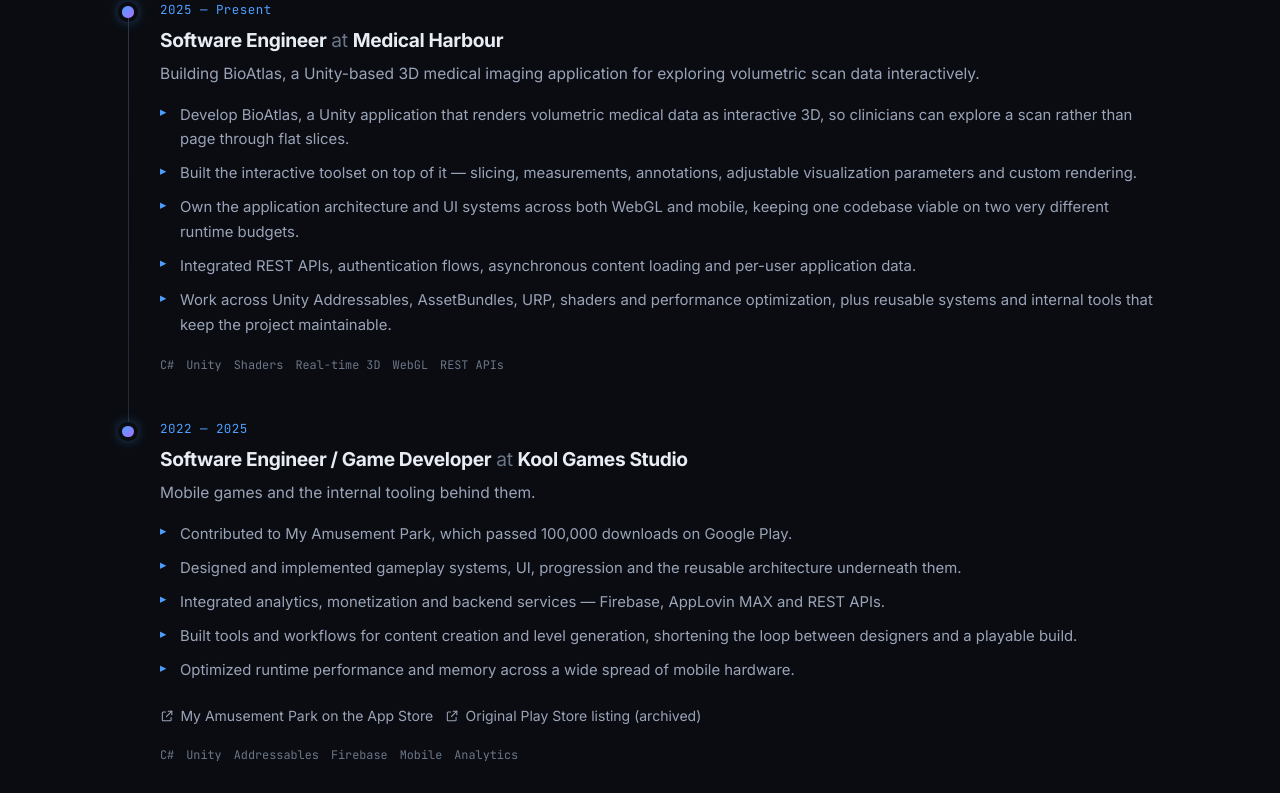
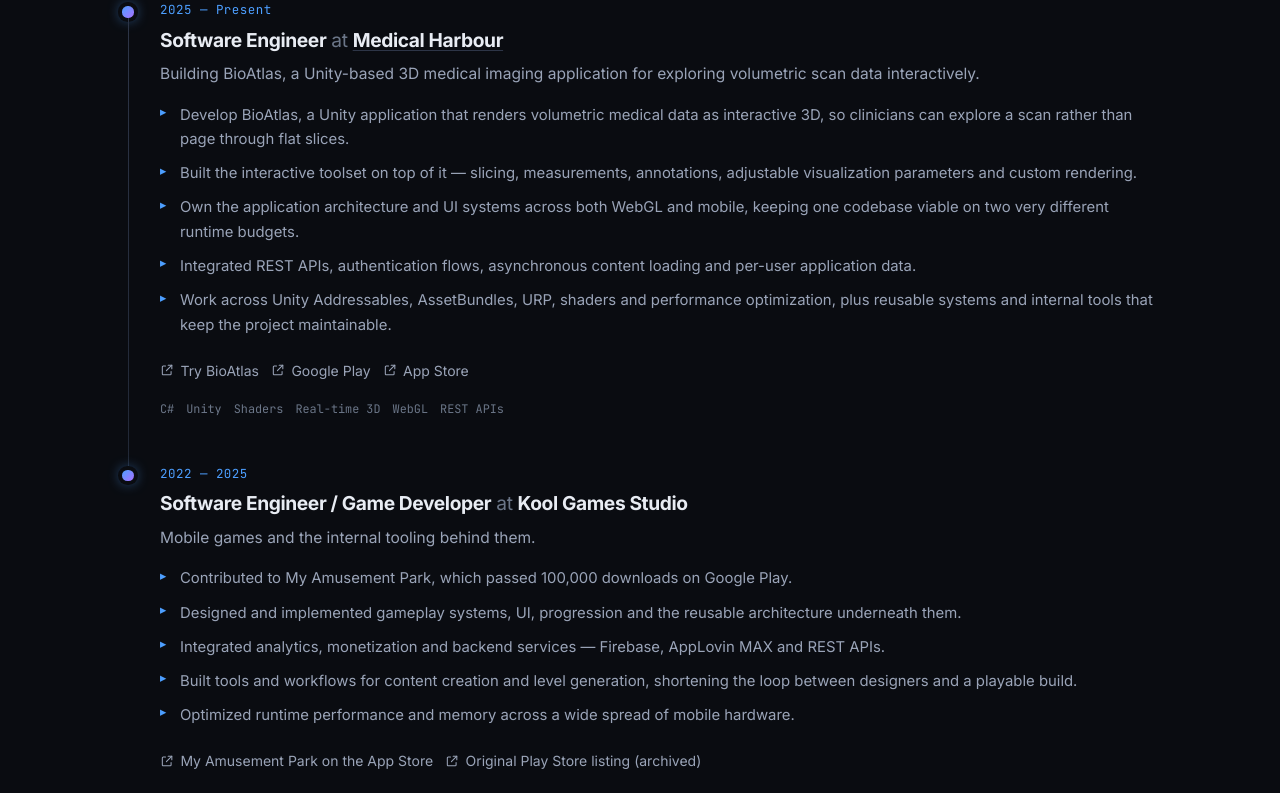
Before and after one commit to MrFurlan98/MrFurlan98.github.io, a React (Vite) app: page / in a window 1280 px wide. Shown: the part 1800-2593 px from the top of the page. Built offline with nearby package versions, Linux system fonts and the light colour scheme.

Commit message:
Link Medical Harbour and the BioAtlas builds
Adds the company link plus BioAtlas on web, Google Play and the App
Store — all three shipping from the one codebase, which is the clearest
evidence of the cross-platform work described in the role.

```diff
--- a/src/data/experience.ts
+++ b/src/data/experience.ts
@@ -33,7 +33,7 @@
   {
     id: "medical-harbour",
     company: "Medical Harbour",
-    companyUrl: null,
+    companyUrl: "https://medicalharbour.com",
     role: "Software Engineer",
     start: "2025",
     end: "Present",
@@ -47,6 +47,19 @@
       "Work across Unity Addressables, AssetBundles, URP, shaders and performance optimization, plus reusable systems and internal tools that keep the project maintainable.",
     ],
     tags: ["C#", "Unity", "Shaders", "Real-time 3D", "WebGL", "REST APIs"],
+    // BioAtlas ships on web, Android and iOS from the one codebase — the three
+    // links are the clearest evidence of the cross-platform work above.
+    links: [
+      { label: "Try BioAtlas", href: "https://bioatlas.medicalharbour.com/" },
+      {
+        label: "Google Play",
+        href: "https://play.google.com/store/apps/details?id=com.medicalharbour.bioatlas",
+      },
+      {
+        label: "App Store",
+        href: "https://apps.apple.com/us/app/bioatlas-for-institutions/id1632056156",
+      },
+    ],
   },
   {
     id: "kool-games",
```
